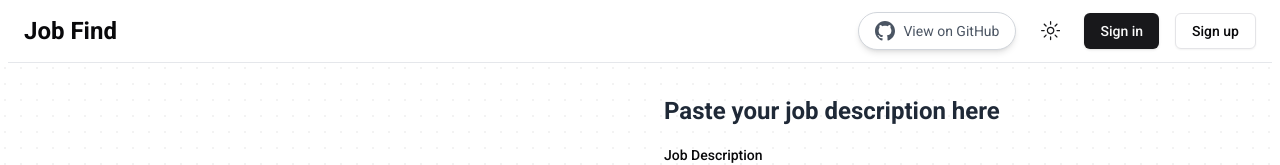
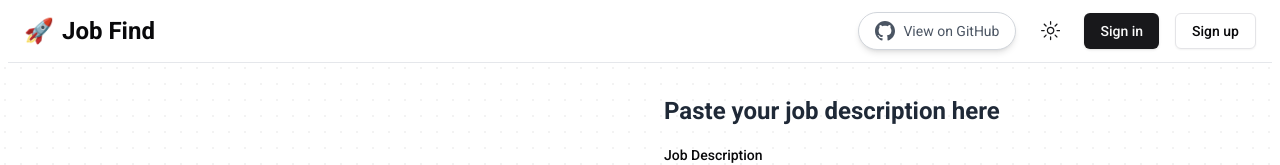
Before and after one commit to lakshyaag/job-description-parser, a Next.js app in the folder client/: page / in a window 1280 px wide. Shown: the top 165 px of the page. Built offline with nearby package versions, Linux system fonts and the light colour scheme; no server answers.

Commit message:
feat: update logo

```diff
--- a/client/src/components/layout/Header.tsx
+++ b/client/src/components/layout/Header.tsx
@@ -1,4 +1,4 @@
-import React from "react";
+import React, { ReactNode } from "react";
 import { metadata } from "@/app/layout";
 import Link from "next/link";
 import Github from "../icons/GitHub";
@@ -21,9 +21,12 @@ const Header = () => {
         <div className="flex items-center">
           <Link href="/">
             <div className="flex flex-row items-center">
-              <span className="text-xl font-bold md:text-2xl">
-                {metadata.title as React.ReactNode}
-              </span>
+              <div className="flex flex-row gap-2 items-end text-xl font-bold md:text-2xl">
+                <span role="img" aria-label="rocket">
+                  🚀
+                </span>
+                <p>{metadata.title as ReactNode}</p>
+              </div>
             </div>
           </Link>
         </div>
```
